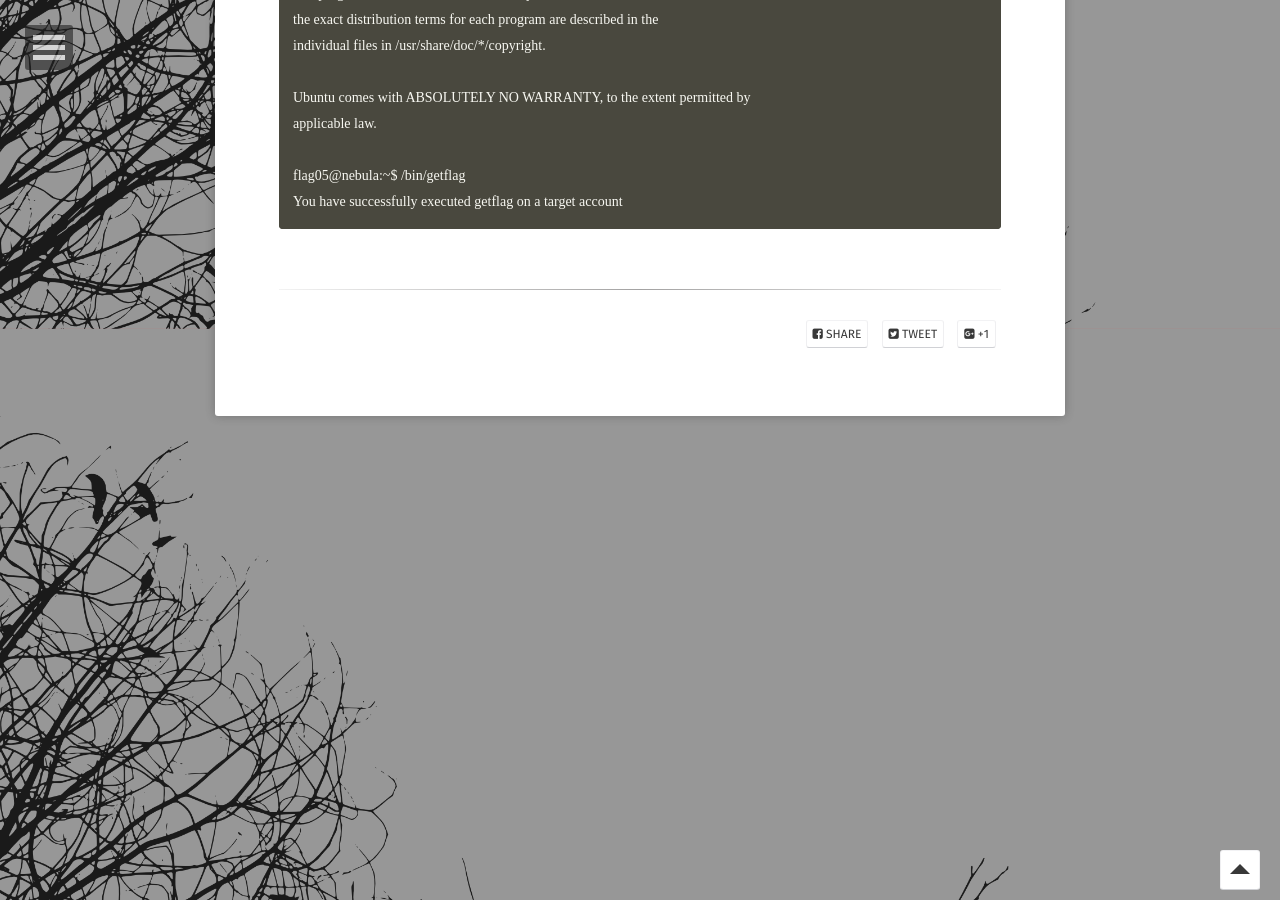
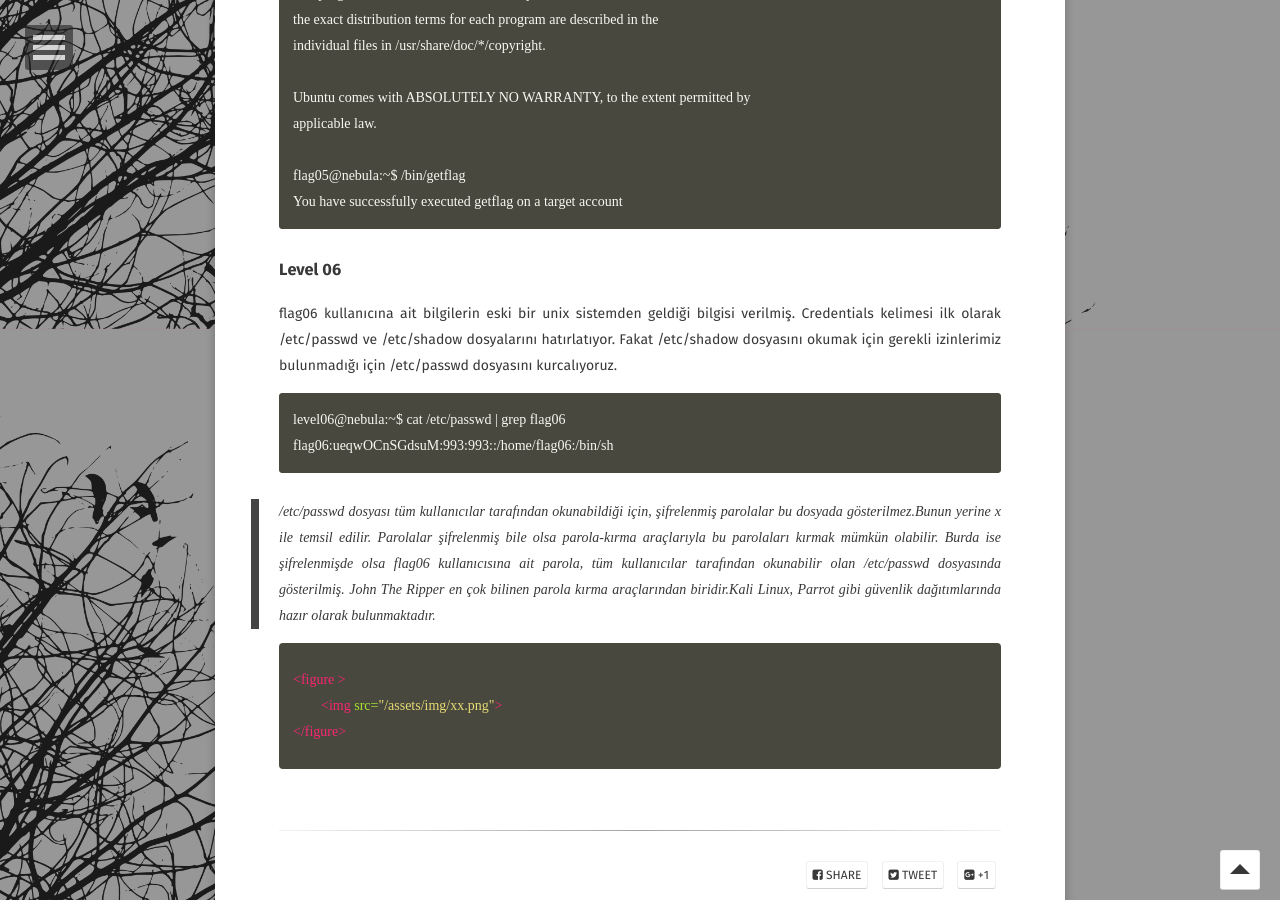
Before and after one commit to burcudemiralp/burcudemiralp.github.io, a Jekyll site: the page built from _posts/2018-02-28-nebula-writeup.md, in a window 1280 px wide and 900 px high, scrolled down 2371 px. Built offline with Jekyll 4.4.1, drawn with Linux system fonts in a browser that asks for light colours; some web fonts are replaced; some of the changed text lies outside the part shown.

Commit message:
Update 2018-02-28-nebula-writeup.md

```diff
--- a/_posts/2018-02-28-nebula-writeup.md
+++ b/_posts/2018-02-28-nebula-writeup.md
@@ -85,3 +85,18 @@ Tar dosyasından çıkan anahtarların hangi kullanıcı tarafından oluşturuld
     flag05@nebula:~$ /bin/getflag
     You have successfully executed getflag on a target account
 {% endraw %}
+### Level 06
+flag06 kullanıcına ait bilgilerin eski bir unix sistemden geldiği bilgisi verilmiş. Credentials kelimesi ilk olarak /etc/passwd ve /etc/shadow dosyalarını hatırlatıyor. Fakat /etc/shadow dosyasını okumak için gerekli izinlerimiz bulunmadığı için /etc/passwd dosyasını kurcalıyoruz.
+{% raw %}
+    level06@nebula:~$ cat /etc/passwd | grep flag06
+    flag06:ueqwOCnSGdsuM:993:993::/home/flag06:/bin/sh
+{% endraw %}
+> /etc/passwd dosyası tüm kullanıcılar tarafından okunabildiği için, şifrelenmiş parolalar bu dosyada gösterilmez.Bunun yerine x ile temsil edilir. Parolalar şifrelenmiş bile olsa parola-kırma araçlarıyla bu parolaları kırmak mümkün olabilir.
+Burda ise şifrelenmişde olsa flag06 kullanıcısına ait parola, tüm kullanıcılar tarafından okunabilir olan /etc/passwd dosyasında gösterilmiş.
+> John The Ripper en çok bilinen parola kırma araçlarından biridir.Kali Linux, Parrot gibi güvenlik dağıtımlarında hazır olarak bulunmaktadır.
+
+{% highlight html %}
+<figure >
+	<img src="/assets/img/xx.png">
+</figure>
+{% endhighlight %}
```
